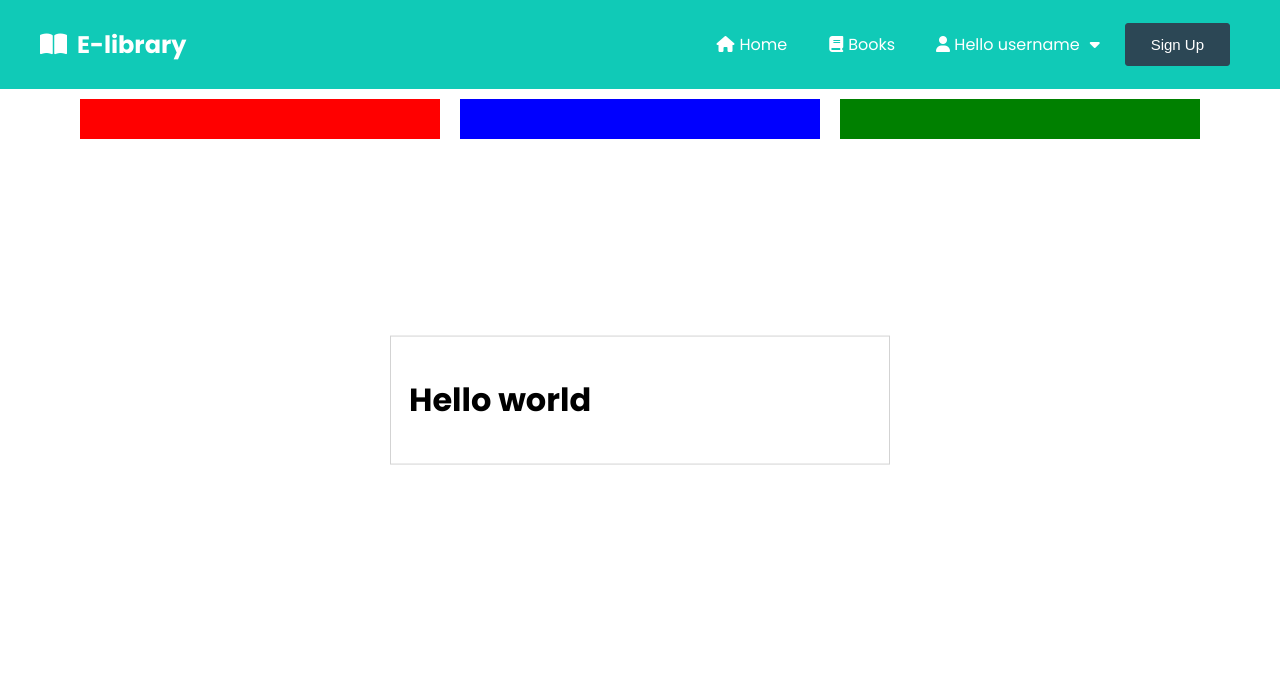
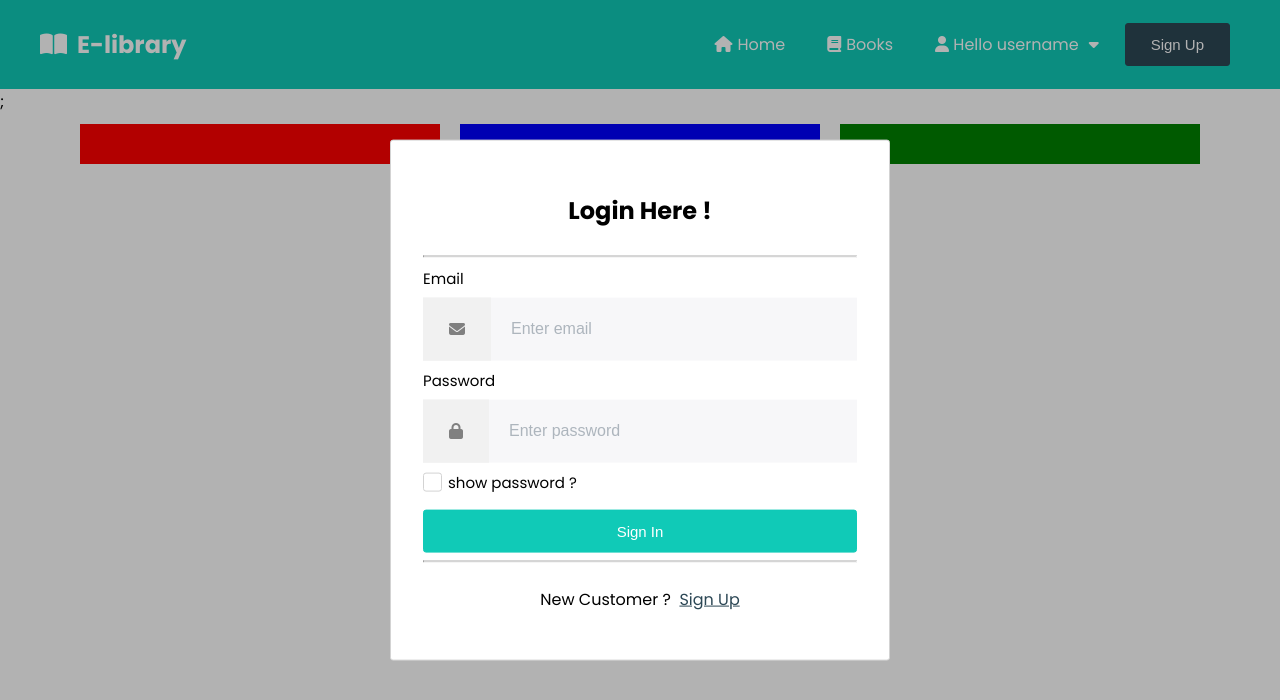
Before and after one commit to Ayman-shaim1/frontend-e-library, a React (Create React App) app: page /Books in a window 1280 px wide. Both pictures are taken after a click on the button "Sign Up". Shown: the top 700 px of the page. Built offline with nearby package versions, Linux system fonts and the light colour scheme.

Commit message:
design more UI_Components 'Modal' & Add more logic to components

```diff
--- a/src/components/Dropdown/index.js
+++ b/src/components/Dropdown/index.js
@@ -1,6 +1,6 @@
 import styled from "styled-components";
 import { Link } from "react-router-dom";
-import { useState } from "react";
+import { useEffect, useRef, useState } from "react";
 
 const StyledDropdown = styled.div`
   user-select: none;
@@ -16,14 +16,14 @@ const StyledDropdownMenu = styled.div`
   border: 1px solid lightgray;
   border-radius: var(--main-border-radius);
   position: absolute;
-  min-width:200px;
-  max-width:400px;
+  min-width: 200px;
+  max-width: 400px;
 
   width: 100%;
   left: 0;
   background-color: #fff;
   z-index: 1000;
-  display: ${(props) => (props.show ? "flex" : "none")};
+  display: ${props => (props.show ? "flex" : "none")};
   transition: var(--main-duration);
 `;
 const StyledDropdownToggle = styled.div`
@@ -55,13 +55,24 @@ DropdownItem.defaultProps = {
   to: "#",
 };
 export const Dropdown = ({ children, title }) => {
+  // states :
   const [show, setShow] = useState(false);
+  // ref's:
+  const dropdownToggleRef = useRef();
+
+  const handleClickOutside = e => {
+    if (dropdownToggleRef && !dropdownToggleRef.current.contains(e.target))
+      setShow(false);
+  };
+
   const toggleMenu = () => setShow(!show);
+  useEffect(() => document.addEventListener("click", handleClickOutside));
+
   return (
     <StyledDropdown>
-      <StyledDropdownToggle onClick={toggleMenu}>
+      <StyledDropdownToggle onClick={toggleMenu} ref={dropdownToggleRef}>
         <span>{title}</span>
-        <StyledDropdownIcon className="fa-solid fa-sort-down"></StyledDropdownIcon>
+        <StyledDropdownIcon className='fa-solid fa-sort-down'></StyledDropdownIcon>
       </StyledDropdownToggle>
       <StyledDropdownMenu show={show}>{children}</StyledDropdownMenu>
     </StyledDropdown>
--- a/src/components/Header/Header.Elements.js
+++ b/src/components/Header/Header.Elements.js
@@ -1,6 +1,49 @@
+import { useEffect, useRef, useState } from "react";
 import styled, { keyframes } from "styled-components";
 import { Link } from "react-router-dom";
 import Button from "../Button";
+
+const StyledHeaderLogoText = styled.h2`
+  display: flex;
+  align-items: center;
+`;
+
+const StyledHeaderLogoLink = styled(Link)`
+  color: #fff;
+  text-decoration: none;
+
+  :hover {
+    color: #fff;
+  }
+  & > i {
+    margin-right: 10px;
+  }
+`;
+
+const StyledHeaderContentToggle = styled(Button)`
+  background-color: var(--main-color-hover);
+  padding: 10px 20px;
+  display: none;
+  @media (max-width: 842px) {
+    display: block;
+  }
+`;
+
+const slideHeaderContent = keyframes`
+ 0% {  left: 0 }
+ 100% {  left: 50% }
+`;
+
+
+const StyledHeaderContentClose = styled.span`
+  color: #fff;
+  position: absolute;
+  top: 10px;
+  right: 20px;
+  cursor: pointer;
+  display: ${props => (props.show ? "block" : "none")};
+  /* display: block; */
+`;
 
 export const HeaderContainer = styled.div`
   display: flex;
@@ -16,23 +59,6 @@ export const HeaderContainer = styled.div`
   @media (max-width: 842px) {
     padding-left: 40px;
     padding-right: 40px;
-  }
-`;
-
-const StyledHeaderLogoText = styled.h2`
-  display: flex;
-  align-items: center;
-`;
-
-const StyledHeaderLogoLink = styled(Link)`
-  color: #fff;
-  text-decoration: none;
-
-  :hover {
-    color: #fff;
-  }
-  & > i {
-    margin-right: 10px;
   }
 `;
 
@@ -77,7 +103,7 @@ export const HeaderItem = styled.li`
   }
 `;
 
-export const HeaderLink = styled(Link)`
+const StyledHeaderLink = styled(Link)`
   color: #fff;
   text-decoration: none;
   padding: 10px 16px;
@@ -103,34 +129,25 @@ export const HeaderLink = styled(Link)`
   }
 `;
 
-export const StyledHeaderContentToggle = styled(Button)`
-  background-color: var(--main-color-hover);
-  padding: 10px 20px;
-  display: none;
-  @media (max-width: 842px) {
-    display: block;
-  }
-`;
+export const HeaderLink = ({ children, to, closeHeaderContent }) => (
+  <StyledHeaderLink to={to} onClick={closeHeaderContent}>
+    {children}
+  </StyledHeaderLink>
+);
 
 export const HeaderContentToggle = ({ openHeaderContent }) => (
   <StyledHeaderContentToggle onClick={openHeaderContent}>
-    <i className="fa-solid fa-bars"></i>
+    <i className='fa-solid fa-bars'></i>
   </StyledHeaderContentToggle>
 );
-
-const slideHeaderContent = keyframes`
- 0% {  left: 0 }
- 100% {  left: 50% }
-
-`;
 
 export const HeaderContent = styled.div`
   display: flex;
   align-items: center;
   animation-name: ${slideHeaderContent};
-  animation-duration: 0.4s;
+  animation-duration: var(--main-duration);
   @media (max-width: 842px) {
-    display: ${(props) => (props.show ? "flex" : "none")};
+    display: ${props => (props.show ? "flex" : "none")};
     /* display: flex; */
     overflow-y: auto;
     background-color: var(--main-color);
@@ -145,22 +162,106 @@ export const HeaderContent = styled.div`
   }
 `;
 
-export const StyledHeaderContentClose = styled.span`
-  color: #fff;
-  position: absolute;
-  top: 10px;
-  right: 20px;
-  cursor: pointer;
-  display: ${(props) => (props.show ? "block" : "none")};
-  /* display: block; */
-`;
-
 export const HeaderContentClose = ({ closeHeaderContent, show }) => (
   <StyledHeaderContentClose onClick={closeHeaderContent} show={show}>
-    <i className="fas fa-times"></i>
+    <i className='fas fa-times'></i>
   </StyledHeaderContentClose>
 );
 
 HeaderLink.defaultProps = {
   to: "#",
 };
+
+const StyledHeaderDropdown = styled.div`
+  user-select: none;
+  position: relative;
+  padding: 10px 16px;
+  border-radius: var(--main-border-radius);
+  width: 100%;
+  display: flex;
+  justify-content: center;
+  &:hover {
+    background-color: var(--main-color-hover);
+    color: var(--secondary-color);
+  }
+`;
+
+const StyledHeaderDropdownMenu = styled.div`
+  padding: 7px;
+  display: flex;
+  flex-direction: column;
+  border: 1px solid lightgray;
+  border-radius: var(--main-border-radius);
+  position: absolute;
+  min-width: 200px;
+  max-width: 400px;
+
+  width: 100%;
+  left: 0;
+  top: 110%;
+  background-color: #fff;
+  z-index: 1000;
+  display: ${props => (props.show ? "flex" : "none")};
+  transition: var(--main-duration);
+`;
+const StyledHeaderDropdownToggle = styled.div`
+  display: flex;
+  align-items: center;
+  cursor: pointer;
+`;
+
+const StyledHeaderDropdownIcon = styled.i`
+  margin-left: 10px;
+  margin-bottom: 6px;
+`;
+
+const StyledHeaderDropdownItem = styled(Link)`
+  text-decoration: none;
+  color: var(--secondary-color);
+  padding: 10px;
+  &:hover,
+  :active {
+    background-color: var(--main-color);
+    color: #fff;
+  }
+`;
+
+export const HeaderDropdownItem = ({ children, to, closeHeaderContent }) => (
+  <StyledHeaderDropdownItem to={to} onClick={closeHeaderContent}>
+    {children}
+  </StyledHeaderDropdownItem>
+);
+HeaderDropdownItem.defaultProps = {
+  to: "#",
+};
+export const HeaderDropdown = ({ children, title }) => {
+  // states :
+  const [show, setShow] = useState(false);
+  // ref's:
+  const headerdropdownToggleRef = useRef();
+
+  const handleClickOutside = e => {
+    if (
+      headerdropdownToggleRef &&
+      !headerdropdownToggleRef.current.contains(e.target)
+    )
+      setShow(false);
+  };
+
+  const toggleMenu = () => setShow(!show);
+  useEffect(() => document.addEventListener("click", handleClickOutside));
+
+  return (
+    <StyledHeaderDropdown>
+      <StyledHeaderDropdownToggle
+        onClick={toggleMenu}
+        ref={headerdropdownToggleRef}>
+        <span>{title}</span>
+        <StyledHeaderDropdownIcon className='fa-solid fa-sort-down'></StyledHeaderDropdownIcon>
+      </StyledHeaderDropdownToggle>
+      <StyledHeaderDropdownMenu show={show}>
+        {children}
+      </StyledHeaderDropdownMenu>
+    </StyledHeaderDropdown>
+  );
+};
--- a/src/components/Header/index.js
+++ b/src/components/Header/index.js
@@ -1,6 +1,14 @@
 import React, { useState, useEffect } from "react";
-import { Button } from "../index";
-import { Dropdown, DropdownItem } from "../Dropdown";
+import { Button, Center } from "../index";
+import { Link } from "react-router-dom";
+import {
+  Form,
+  FormCheck,
+  FormInput,
+  FormInputIcon,
+  FormInputGroup,
+  FormLabel,
+} from "../Form";
 import {
   HeaderContainer,
   HeaderLogo,
@@ -10,21 +18,33 @@ import {
   HeaderContentClose,
   HeaderItem,
   HeaderLink,
+  HeaderDropdown,
+  HeaderDropdownItem,
 } from "./Header.Elements";
 import { Modal } from "../Modal";
 
 import { useLocation } from "react-router-dom";
 
 const Header = () => {
+  // hooks :
+  const location = useLocation();
   // states :
   const [show, setShow] = useState(false);
-  const location = useLocation();
+  const [showModal, setShowModal] = useState(false);
+  const [showPassword, setShowPassword] = useState(false);
 
   const closeHeaderContentHandler = () => setShow(false);
   const openHeaderContentHandler = () => setShow(true);
 
+  const submitHandler = e => {
+    e.preventDefault();
+  };
+  const handleShowPassword = event => {
+    setShowPassword(event.target.checked);
+  };
+
   useEffect(() => {
-    window.addEventListener("resize", (e) => {
+    window.addEventListener("resize", e => {
       if (e.target.innerWidth > 842) {
         setShow(false);
       }
@@ -41,7 +61,7 @@ const Header = () => {
       <>
         <HeaderContainer>
           <HeaderLogo to={"/"}>
-            <i className="fa-solid fa-book-open"></i>E-library
+            <i className='fa-solid fa-book-open'></i>E-library
           </HeaderLogo>
           <HeaderContentToggle openHeaderContent={openHeaderContentHandler} />
           <HeaderContent show={show}>
@@ -51,37 +71,51 @@ const Header = () => {
             />
             <HeaderMenu>
               <HeaderItem>
-                <HeaderLink to="/">
-                  <i className="fa-solid fa-house"></i> Home
+                <HeaderLink
+                  to='/'
+                  closeHeaderContent={closeHeaderContentHandler}>
+                  <i className='fa-solid fa-house'></i> Home
                 </HeaderLink>
               </HeaderItem>
               <HeaderItem>
-                <HeaderLink to="/Books">
-                  <i className="fa-solid fa-book"></i> Books
+                <HeaderLink
+                  to='/Books'
+                  closeHeaderContent={closeHeaderContentHandler}>
+                  <i className='fa-solid fa-book'></i> Books
                 </HeaderLink>
               </HeaderItem>
-
               <HeaderItem>
-                <Dropdown
+                <HeaderDropdown
                   title={
                     <>
-                      <i className="fas fa-user"></i> Hello username
+                      <i className='fas fa-user'></i> Hello username
                     </>
-                  }
-                >
-                  <DropdownItem to="/Profile">
-                    <i className="fa-solid fa-address-card"></i> Profile
-                  </DropdownItem>
-                  <DropdownItem to="/Settings">
-                    <i className="fa-solid fa-gear"></i> Settings
-                  </DropdownItem>
-                  <DropdownItem to="/Logout">
-                    <i className="fa-solid fa-right-from-bracket"></i> Logout
-                  </DropdownItem>
-                </Dropdown>
+                  }>
+                  <HeaderDropdownItem
+                    to='/Profile'
+                    closeHeaderContent={closeHeaderContentHandler}>
+                    <i className='fa-solid fa-address-card'></i> Profile
+                  </HeaderDropdownItem>
+                  <HeaderDropdownItem
+                    to='/Settings'
+                    closeHeaderContent={closeHeaderContentHandler}>
+                    <i className='fa-solid fa-gear'></i> Settings
+                  </HeaderDropdownItem>
+                  <HeaderDropdownItem
+                    to='/Logout'
+                    closeHeaderContent={closeHeaderContentHandler}>
+                    <i className='fa-solid fa-right-from-bracket'></i> Logout
+                  </HeaderDropdownItem>
+                </HeaderDropdown>
               </HeaderItem>
               <HeaderItem>
-                <Button color="secondary" block>
+                <Button
+                  color='secondary'
+                  block
+                  onClick={() => {
+                    setShow(false);
+                    setShowModal(true);
+                  }}>
                   Sign Up
                 </Button>
               </HeaderItem>
@@ -89,8 +123,45 @@ const Header = () => {
           </HeaderContent>
         </HeaderContainer>
         {/* Begin Login Modal */}
-        <Modal>
-          <h1>Hello world</h1>
+        <Modal show={showModal} closeModal={() => setShowModal(false)}>
+          <Form onSubmit={submitHandler} style={{ width: "100%" }}>
+            <Center>
+              <h2>Login Here !</h2>
+            </Center>
+            <hr />
+            <FormLabel>Email</FormLabel>
+            <FormInputGroup>
+              <FormInputIcon>
+                <i className='fa-solid fa-envelope'></i>
+              </FormInputIcon>
+              <FormInput placeholder='Enter email' />
+            </FormInputGroup>
+            <FormLabel>Password</FormLabel>
+            <FormInputGroup>
+              <FormInputIcon>
+                <i className='fa-solid fa-lock'></i>
+              </FormInputIcon>
+              <FormInput
+                placeholder='Enter password'
+                type={showPassword ? "text" : "password"}
+              />
+            </FormInputGroup>
+            <FormCheck
+              label='show password ?'
+              checked={showPassword}
+              onChange={handleShowPassword}
+            />
+
+            <Button type='submit' block className='mt-1'>
+              Sign In
+            </Button>
+            <hr />
+            <Center>
+              <p>
+                New Customer ? &nbsp;<Link to='/register'>Sign Up</Link>
+              </p>
+            </Center>
+          </Form>
         </Modal>
         {/* End Login Modal */}
       </>
--- a/src/components/Modal/index.js
+++ b/src/components/Modal/index.js
@@ -1,12 +1,56 @@
-import styled from "styled-components";
+import styled, { keyframes } from "styled-components";
 
-export const Modal = styled.div`
-  width: 500px;
+const openmodal = keyframes`
+ 0% {  top: 0 }
+ 100% {  top: 50% }
+`;
+
+const StyledModalOverlay = styled.div`
+  position: fixed;
+  visibility: ${props => (props.show ? "visible" : "hidden")};
+  width: 100%;
+  height: 100%;
+  top: 0;
+  left: 0;
+  right: 0;
+  bottom: 0;
+  background-color: rgba(0, 0, 0, 0.3);
+  z-index: 1000;
+`;
+
+const StyledModal = styled.div`
+  display: ${props => (props.show ? "block" : "none")};
   padding: 18px;
+  width: 95%;
+  background-color: #fff;
   border: 1px solid lightgray;
-  border-radius: var(--main-borde-radius);
+  border-radius: var(--main-border-radius);
   position: absolute;
   top: 50%;
   left: 50%;
   transform: translate(-50%, -50%);
+  z-index: 10000;
+  animation-name: ${openmodal};
+  animation-duration: var(--main-duration);
+
+  @media (min-width: 400px) {
+    width: 95%;
+  }
+
+  @media (min-width: 768px) {
+    width: 80%;
+  }
+
+  @media (min-width: 992px) {
+    width: 500px;
+  }
 `;
+
+export const Modal = ({ children, show, closeModal }) => {
+  return (
+    <>
+      <StyledModalOverlay show={show} onClick={closeModal} />
+      <StyledModal show={show}>{children}</StyledModal>;
+    </>
+  );
+};
--- a/src/pages/HomePage.js
+++ b/src/pages/HomePage.js
@@ -15,25 +15,43 @@ const HomePage = () => {
     setCpt(cpt + 1);
   };
 
+  const showAlertHandler = () => {};
+  const showDialogHandler = () => {};
   return (
-    <div style={{ width: "350px" }}>
+    <div style={{ width: "300px" }}>
       <h1>Hello world</h1>
       <Dropdown title={"Hello world"}>
         <DropdownItem to={"/Home"}>Item 1 </DropdownItem>
         <DropdownItem to={"/Login"}>Item 2 </DropdownItem>
         <DropdownItem to={"/Register"}>Item 3 </DropdownItem>
       </Dropdown>
-      <Button onClick={showToastHandler} block className="mt-1">
-        click me
+      <Button onClick={showToastHandler} block className='mt-1'>
+        show toast
       </Button>
+      <Button
+        onClick={showAlertHandler}
+        block
+        className='mt-1'
+        color='secondary'>
+        show alert
+      </Button>
+
+      <Button
+        onClick={showDialogHandler}
+        block
+        className='mt-1'
+        color='green'>
+        show dialog
+      </Button>
+
       <hr />
 
-      <FormSelect className="mt-2">
-        <option value="0">---- Choose the city ----</option>
-        <option value="Rabat">Rabat</option>
-        <option value="New York">New York</option>
-        <option value="Paris">Paris</option>
-        <option value="London">London</option>
+      <FormSelect className='mt-2'>
+        <option value='0'>---- Choose the city ----</option>
+        <option value='Rabat'>Rabat</option>
+        <option value='New York'>New York</option>
+        <option value='Paris'>Paris</option>
+        <option value='London'>London</option>
       </FormSelect>
     </div>
   );
--- a/src/pages/LoginPage.js
+++ b/src/pages/LoginPage.js
@@ -10,6 +10,7 @@ import {
 } from "../components/Form";
 import { Link } from "react-router-dom";
 const LoginPage = () => {
+
   const [showPassword, setShowPassword] = useState(false);
 
   const submitHandler = (e) => {
```
Also changed, not shown: src/App.js (+5 -6 lines).
